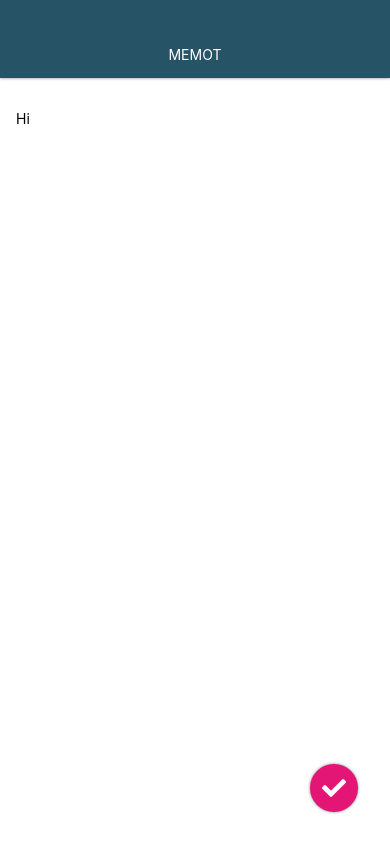
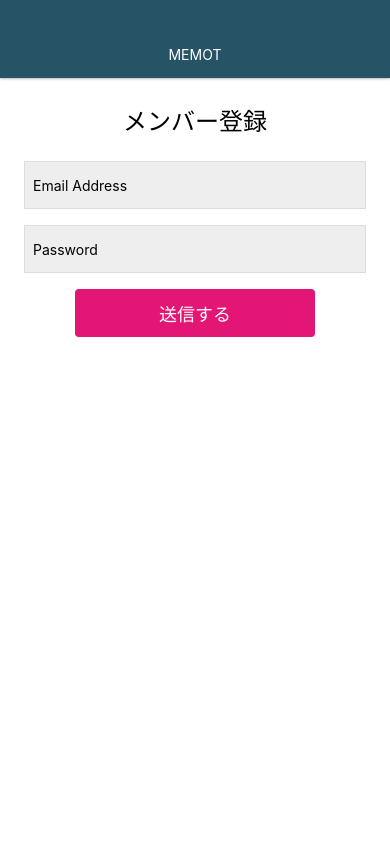
Before and after one commit to jay-yoshizawa/practice, a React Native app: screen / in a window 390 px wide. Built offline with nearby package versions, Linux system fonts and the light colour scheme.

Commit message:
Create Login and Signup Screen

```diff
--- a/App.js
+++ b/App.js
@@ -2,7 +2,7 @@ import React from 'react';
 import { StyleSheet, Text, View } from 'react-native';
 
 import Appbar from './src/components/Appbar';
-import MemoEditScreen from './src/screens/MemoEditScreen';
+import SignupScreen from './src/screens/SignupScreen';
 
 
 export default class App extends React.Component {
@@ -10,7 +10,7 @@ export default class App extends React.Component {
     return (
       <View style={styles.container}>
         <Appbar />
-        <MemoEditScreen />
+        <SignupScreen />
 
       </View>
 
--- /dev/null
+++ b/src/screens/SignupScreen.js
@@ -0,0 +1,57 @@
+import React from 'react';
+import { StyleSheet, View, Text, TextInput, TouchableHighlight } from 'react-native';
+
+
+class SignupScreen extends React.Component {
+  render() {
+    return (
+      <View style={styles.container}>
+        <Text style={styles.title}>
+          メンバー登録
+        </Text>
+        <TextInput style={styles.input} value="Email Address" />
+        <TextInput style={styles.input} value="Password" />
+        <TouchableHighlight style={styles.button} onPress={() => {}} underlayColor="#C70F66">
+          <Text style={styles.buttonTitle}>送信する</Text>
+        </TouchableHighlight>
+      </View>
+    );
+  }
+}
+
+const styles = StyleSheet.create({
+  container: {
+    flex: 1,
+    width: '100%',
+    padding: 24,
+    backgroundColor: 'white',
+  },
+  input: {
+    backgroundColor: '#eee',
+    height: 48,
+    marginBottom: 16,
+    borderWidth: 1,
+    borderColor: '#DDD',
+    padding: 8,
+  },
+  title: {
+    fontSize: 24,
+    alignSelf: 'center',
+    marginBottom: 24,
+  },
+  button: {
+    backgroundColor: '#E31676',
+    height: 48,
+    borderRadius: 4,
+    justifyContent: 'center',
+    alignItems: 'center',
+    width: '70%',
+    alignSelf: 'center',
+  },
+  buttonTitle: {
+    color: 'white',
+    fontSize: 18,
+  },
+});
+
+export default SignupScreen;
```
Also changed, not shown: src/screens/LoginScreen.js (added, +57 -0 lines).
